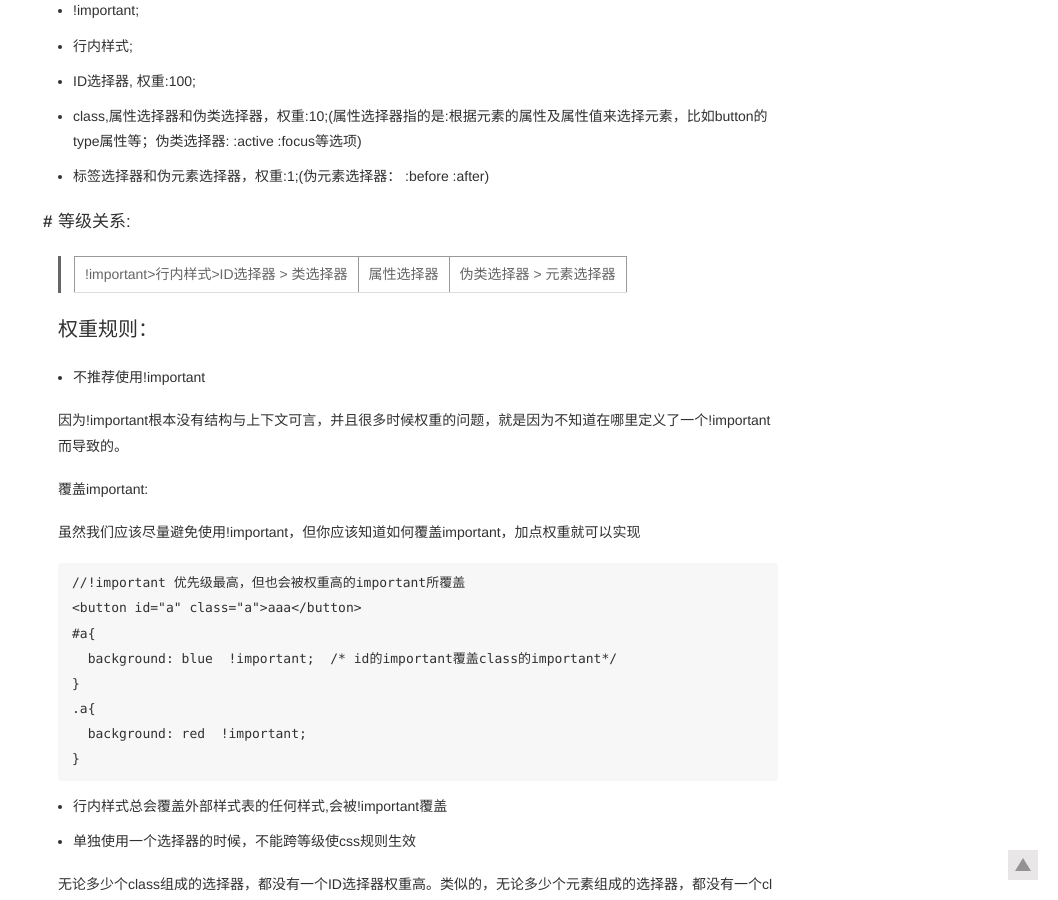
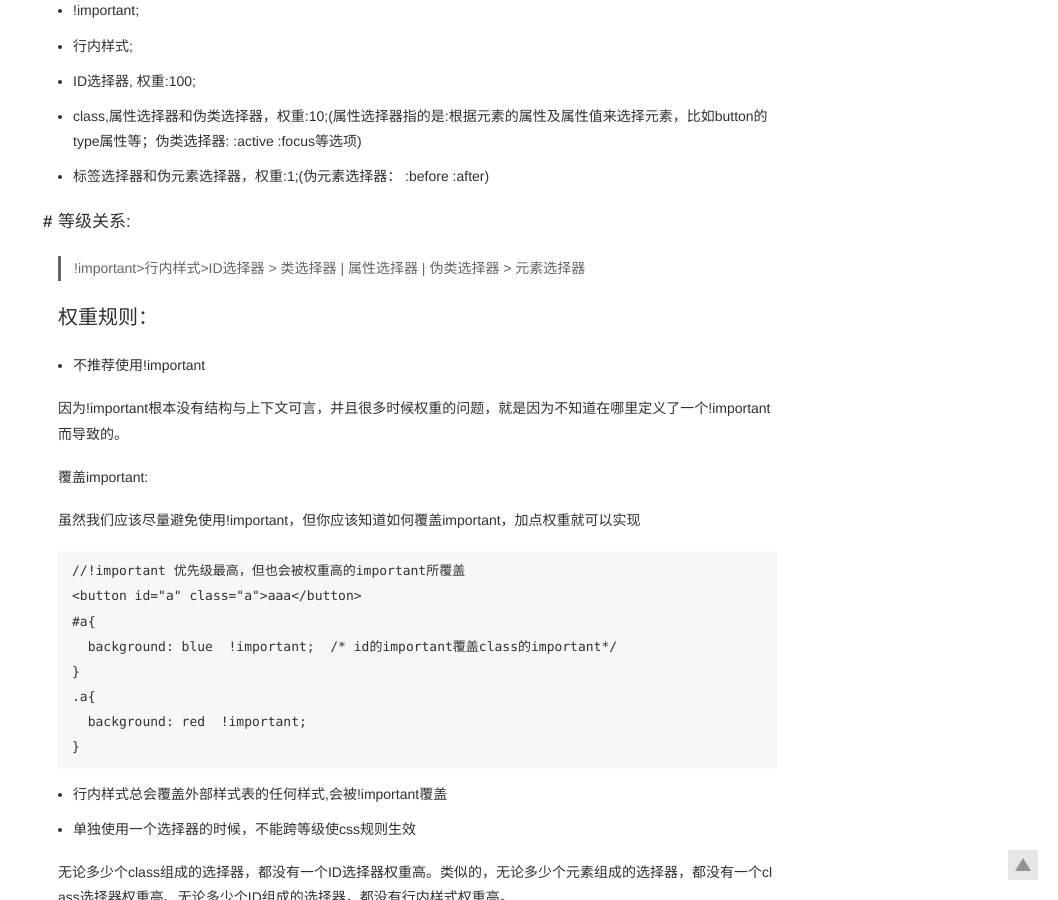
Before and after one commit to LinXiudong/LinXiudong.github.io, a Jekyll site: the page built from _posts/2019/2019-01-24-css的权重.md, in a window 1280 px wide and 900 px high, scrolled down 551 px. Shown: the whole window, without its empty margins (222-1280 px from the left). Built offline with Jekyll 4.4.1, drawn with Linux system fonts in a browser that asks for light colours.

Commit message:
修改css权重文档

```diff
--- a/_posts/2019/2019-01-24-css的权重.md
+++ b/_posts/2019/2019-01-24-css的权重.md
@@ -27,7 +27,7 @@ categories: [css]
 
 ## 等级关系:
 
-> !important>行内样式>ID选择器 > 类选择器 | 属性选择器 | 伪类选择器 > 元素选择器
+> !important>行内样式>ID选择器 > 类选择器 \| 属性选择器 \| 伪类选择器 > 元素选择器
 
 
 # 权重规则：
```
